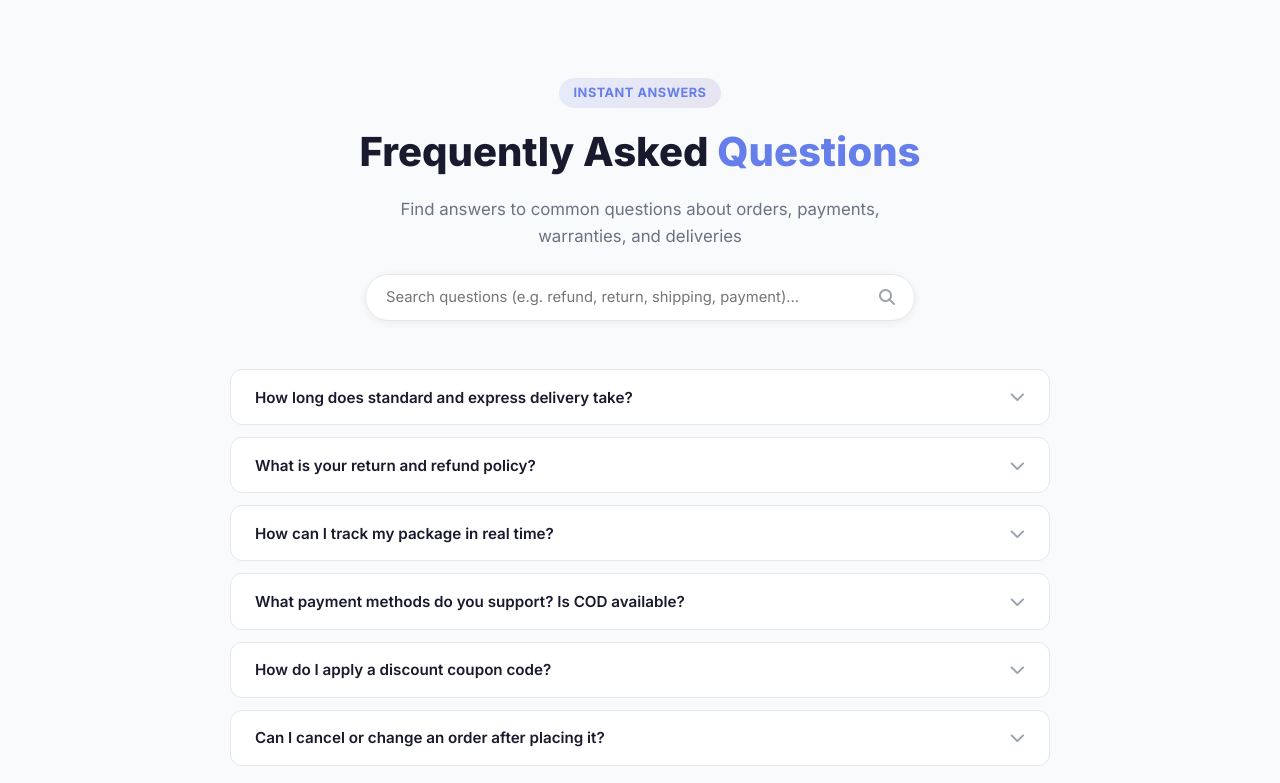
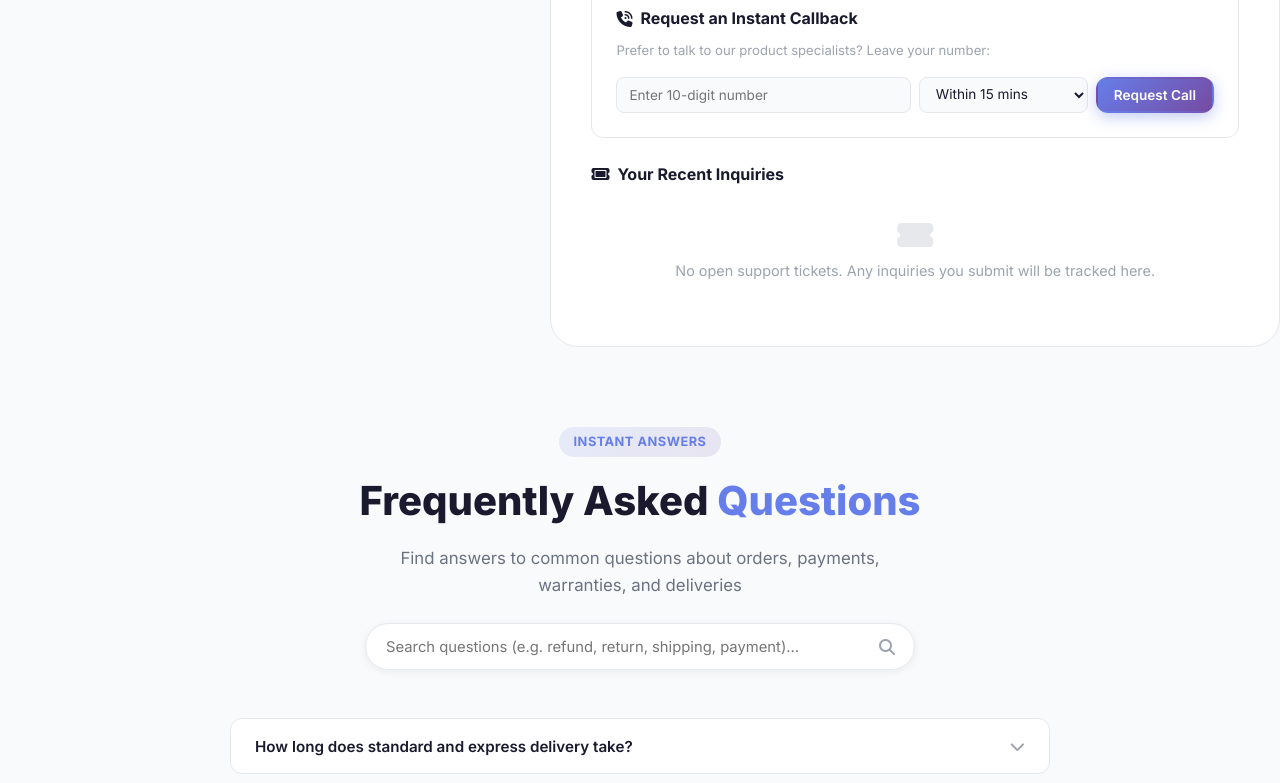
Before and after one commit to AkashAS1102/Shopping-website-frontend, a plain HTML site: page contact.html in a window 1280 px wide. Shown: the part 1237-2020 px from the top of the page. Drawn offline with Linux system fonts and the light colour scheme.

Commit message:
Add files via upload

```diff
--- a/contact.html
+++ b/contact.html
@@ -246,6 +246,31 @@
             Send Inquiry <i class="fas fa-paper-plane"></i>
           </button>
         </form>
+
+        <!-- Scheduled Callback Card -->
+        <div style="background:var(--bg-card);border:1px solid var(--border);border-radius:var(--radius);padding:1.5rem;margin-top:1.5rem;">
+          <h4 style="font-size:1rem;font-weight:700;margin-bottom:.5rem;display:flex;align-items:center;gap:.5rem;">
+            <i class="fas fa-phone-volume text-primary"></i> Request an Instant Callback
+          </h4>
+          <p style="font-size:.82rem;color:var(--text-muted);margin-bottom:1rem;">Prefer to talk to our product specialists? Leave your number:</p>
+          <form id="callbackForm" style="display:flex;gap:.5rem;flex-wrap:wrap;">
+            <input type="tel" id="cbPhone" placeholder="Enter 10-digit number" required style="flex:1;min-width:180px;padding:.5rem .75rem;border:1px solid var(--border);border-radius:var(--radius-sm);background:var(--bg);color:var(--text);font-size:.85rem;" />
+            <select id="cbTime" style="padding:.5rem .75rem;border:1px solid var(--border);border-radius:var(--radius-sm);background:var(--bg);color:var(--text);font-size:.85rem;">
+              <option value="within 15 mins">Within 15 mins</option>
+              <option value="today afternoon">This Afternoon</option>
+              <option value="tomorrow morning">Tomorrow Morning</option>
+            </select>
+            <button type="submit" class="btn btn-primary" style="padding:.5rem 1rem;font-size:.85rem;">Request Call</button>
+          </form>
+        </div>
+
+        <!-- My Past Support Tickets -->
+        <div style="margin-top:1.5rem;">
+          <h4 style="font-size:1rem;font-weight:700;margin-bottom:.5rem;display:flex;align-items:center;gap:.5rem;">
+            <i class="fas fa-ticket text-primary"></i> Your Recent Inquiries
+          </h4>
+          <div id="supportTicketsWrap"></div>
+        </div>
       </div>
     </div>
 
@@ -307,6 +332,15 @@
           </div>
         </div>
       </div>
+    </div>
+    <!-- ===== PHYSICAL STORE LOCATOR ===== -->
+    <div style="margin-top:5rem;">
+      <div class="section-header">
+        <span class="section-tag">Experience Centers</span>
+        <h2>Visit Our <span class="highlight">Stores</span></h2>
+        <p>Step into any of our flagship experience hubs across India for hands-on demos &amp; support</p>
+      </div>
+      <div id="storeLocatorGrid" class="store-grid"></div>
     </div>
   </section>
 
```
